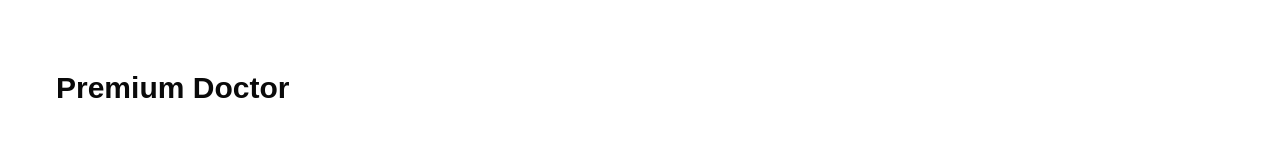
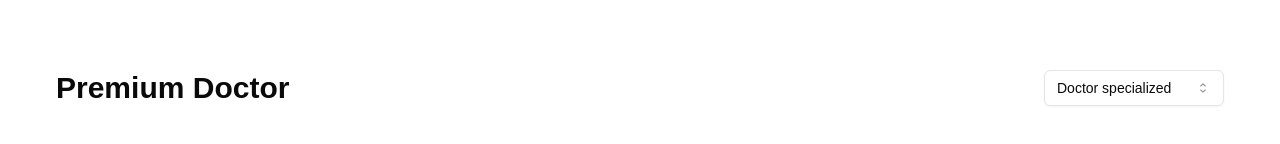
Before and after one commit to Muhammadkashif20/Doctor-Appointment-Website-FullStack, a Next.js app: page / in a window 1280 px wide. Shown: the part 506-650 px from the top of the page. Built offline with nearby package versions, Linux system fonts and the light colour scheme.

Commit message:
Add Premium Doctor text & specialized in a shadcn component Select move to cards

```diff
--- a/src/app/page.js
+++ b/src/app/page.js
@@ -1,5 +1,6 @@
 import HeroSection from "@/components/HeroSection";
 import Navbar from "@/components/Navbar";
+import DoctorList from "@/components/Select";
 import Image from "next/image";
 
 const page = () => {
@@ -7,10 +8,8 @@ const page = () => {
     <div className="min-h-screen">
       <Navbar/>
       <HeroSection/>
-      <div className="flex justify-between">
-        <h1 className="font-bold text-3xl mx-14 ">Premium Doctor</h1>
+      <DoctorList/>
 
-      </div>
     </div>
   )
 }
--- /dev/null
+++ b/src/components/Select.jsx
@@ -0,0 +1,32 @@
+import {
+    Select,
+    SelectContent,
+    SelectItem,
+    SelectTrigger,
+    SelectValue,
+  } from "@/components/ui/select"
+  const doctorSpecialists = ["Cardiologist","Dermatologist","Neurologist","Orthopedic Surgeon","Pediatrician","Psychiatrist","Ophthalmologist","Gynecologist","Oncologist","Dentist","General Practitioner","Endocrinologist","Gastroenterologist","Urologist","Pulmonologist"
+];
+const DoctorList = () => {
+  return (
+    <div  className="flex justify-between px-14">
+        <h1 className="font-bold text-3xl  ">Premium Doctor</h1>
+              <Select>
+  <SelectTrigger className="w-[180px]">
+    <SelectValue placeholder="Doctor specialized"/>
+  </SelectTrigger>
+  <SelectContent>
+    {doctorSpecialists.map((data)=>{
+        return(
+            <SelectItem value={data}>{data}</SelectItem>
+        )
+    })}
+
+  </SelectContent>
+</Select>
+
+    </div>
+  )
+}
+
+export default DoctorList
```
